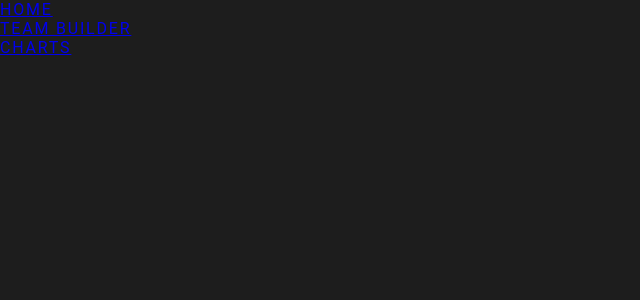
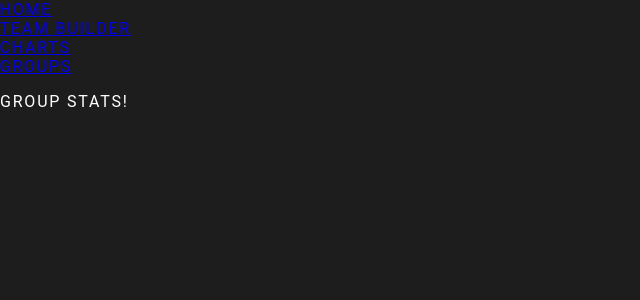
Before and after one commit to jtpank/dk-builder, a React (Create React App) app in the folder dk-app/: page /groups in a window 1280 px wide. Shown: the top 300 px of the page, without its empty margins (0-640 px from the left). Built offline with nearby package versions, Linux system fonts and the light colour scheme.

Commit message:
added group page

```diff
--- a/dk-app/src/App.js
+++ b/dk-app/src/App.js
@@ -6,6 +6,7 @@ import Splash from './routes/Splash';
 import TeamBuilder from './routes/TeamBuilder';
 import Charts from './routes/Charts';
 import Header from './components/Header';
+import Groups from './routes/Groups';
 class App extends React.Component {
   constructor(props){
     super(props);
@@ -252,6 +253,8 @@ class App extends React.Component {
             numEntries={this.state._num_entries}
             ></Charts>
             } />
+            <Route path="/groups" element={<Groups></Groups>
+            }/>
           </Routes>
         </div>
       </div>
--- a/dk-app/src/components/Header.js
+++ b/dk-app/src/components/Header.js
@@ -14,6 +14,9 @@ class Header extends React.Component {
                 <div className='link-header-div'>
                 <Link className='link-header-button' to="/charts">Charts</Link>
                 </div>
+                <div className='link-header-div'>
+                <Link className='link-header-button' to="/groups">Groups</Link>
+                </div>
             </div>
 
         );
--- /dev/null
+++ b/dk-app/src/routes/Groups.js
@@ -0,0 +1,26 @@
+import React from 'react';
+import {Outlet} from 'react-router-dom';
+import '../styles/styles.css';
+
+class Groups extends React.Component {
+    constructor(props){
+        super(props);
+        this.state = {
+
+        }
+      }
+    render() {
+
+        return (
+        <div>
+            <div>
+                <p>Group stats!</p>
+            </div>
+
+            <Outlet></Outlet>
+        </div>
+        );
+    }
+}
+
+export default Groups;
```
